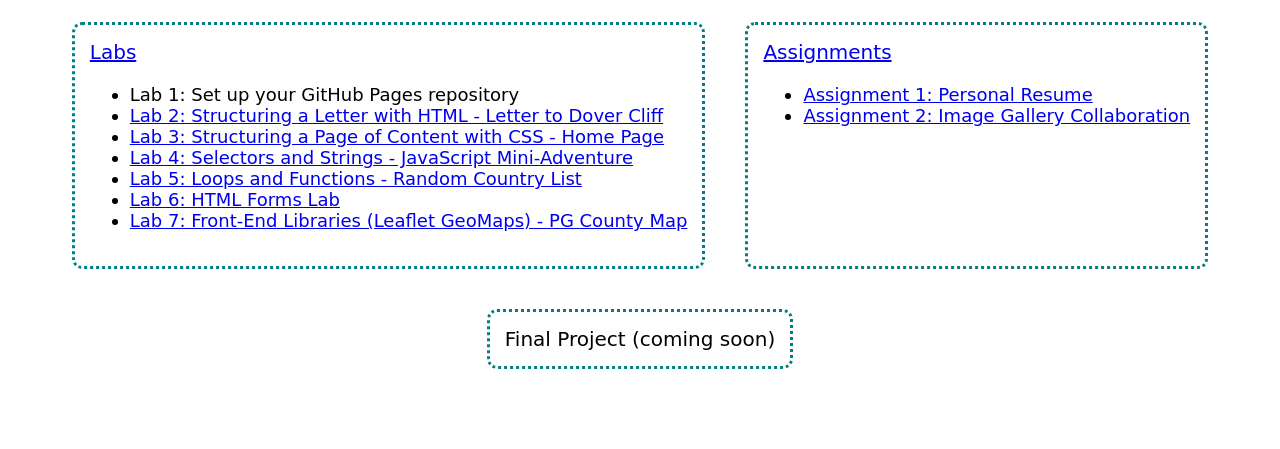
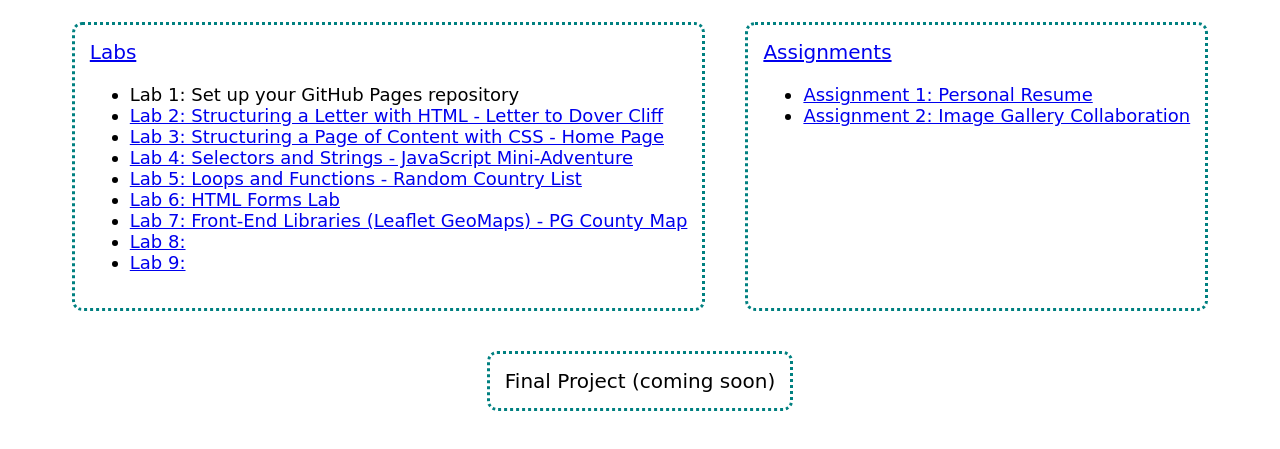
Before and after one commit to oadewole/oadewole.github.io, a plain HTML site: page front-page/index.html in a window 1280 px wide. Shown: the part 157-606 px from the top of the page. Drawn offline with Linux system fonts and the light colour scheme; files that its build step writes are made by us from their sources; a web font is replaced by a local one.

Commit message:
Temporarily place index.html in front page folder

```diff
--- a/index.html
+++ b/front-page/index.html
@@ -34,6 +34,8 @@
             <li><a href="inst377-labs/lab_5/index.html">Lab 5: Loops and Functions - Random Country List</a></li>
             <li><a href="inst377-labs/lab_6/index.html">Lab 6: HTML Forms Lab </a></li>
             <li><a href="inst377-labs/lab_7/index.html">Lab 7: Front-End Libraries (Leaflet GeoMaps) - PG County Map</a></li>
+            <li><a href="inst377-labs/lab_8/index.html">Lab 8: </a></li>
+            <li><a href="inst377-labs/lab_9/index.html">Lab 9: </a></li>
           </ul>
         </div>
 
```
